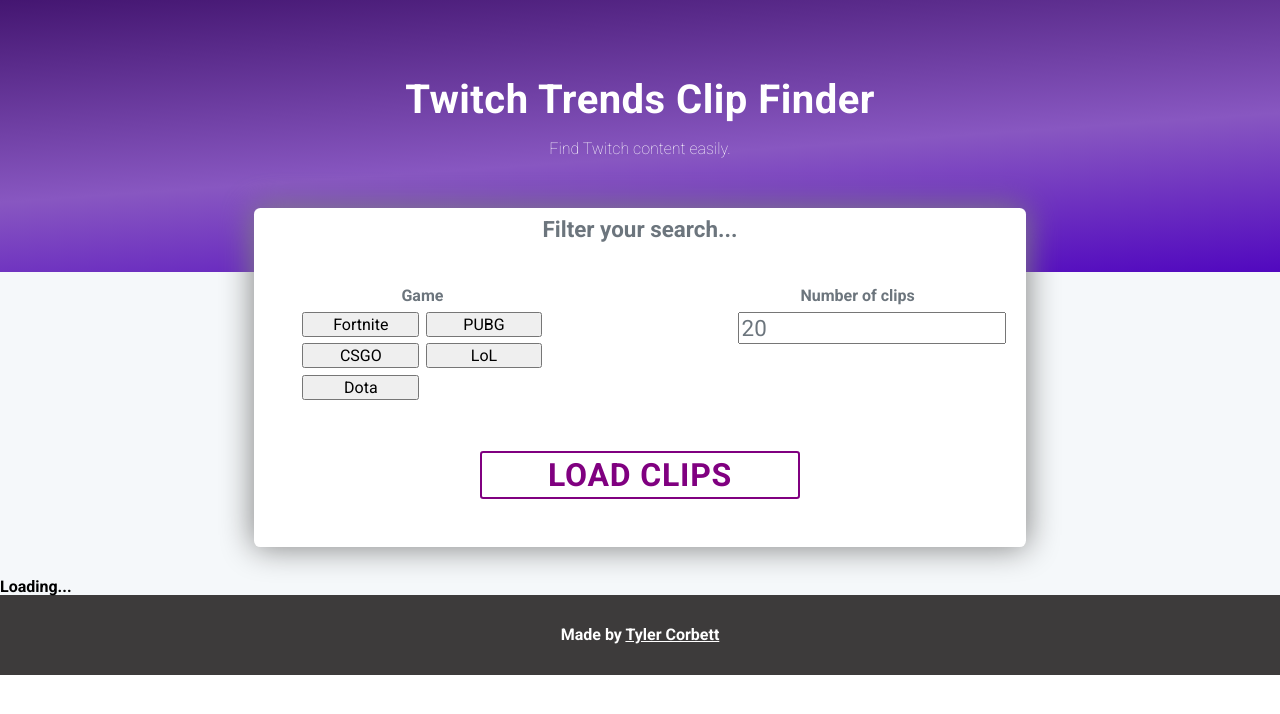
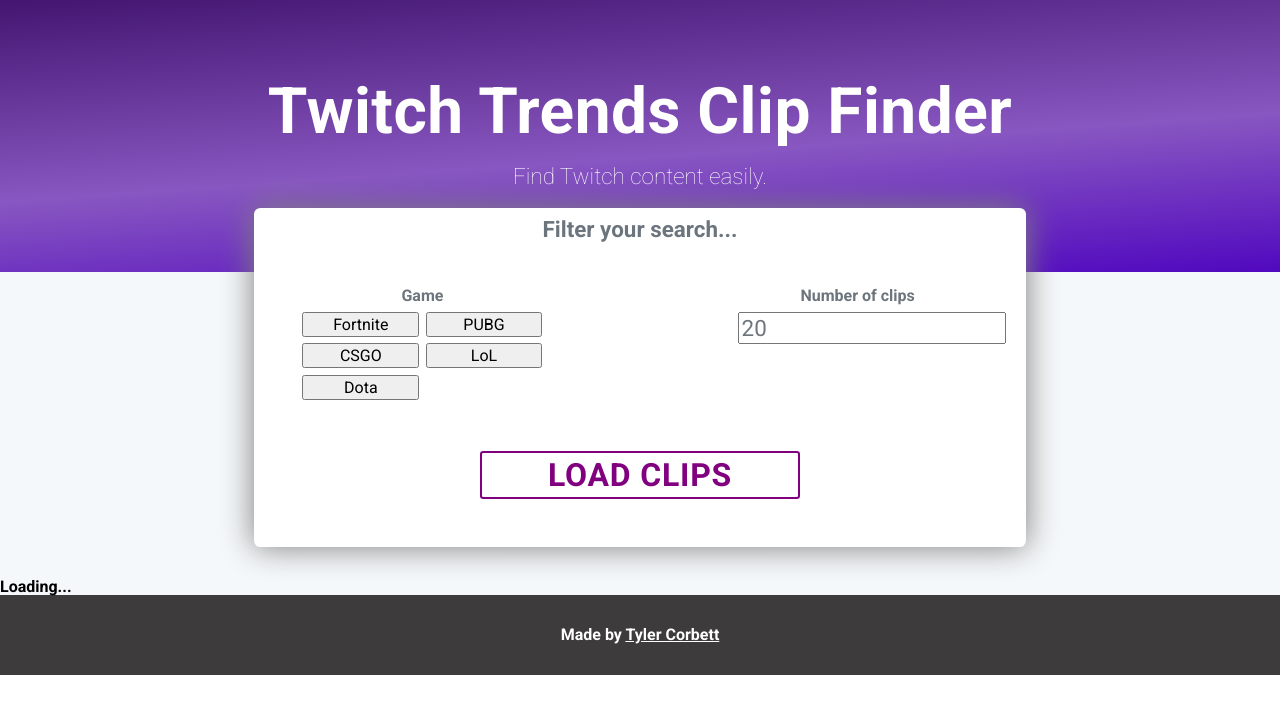
Before and after one commit to tylercorbett/twitch-trends-clips, a React (Create React App) app: page / in a window 1280 px wide. Shown: the top 714 px of the page. Built offline with nearby package versions, Linux system fonts and the light colour scheme; no server answers.

Commit message:
makes header bigger

```diff
--- a/src/components/header/Header.scss
+++ b/src/components/header/Header.scss
@@ -5,7 +5,7 @@
   padding: 1rem;
 
   h1 {
-    font-size: 2.5rem;
+    font-size: 4rem;
     color: white;
     font-weight: bold;
     letter-spacing: .03rem;
@@ -16,6 +16,7 @@
   h2 {
     color: white;
     font-weight: 300;
+    font-size: 1.4rem;
     text-align: center;
     margin-top: 1.3rem;
   }
```
